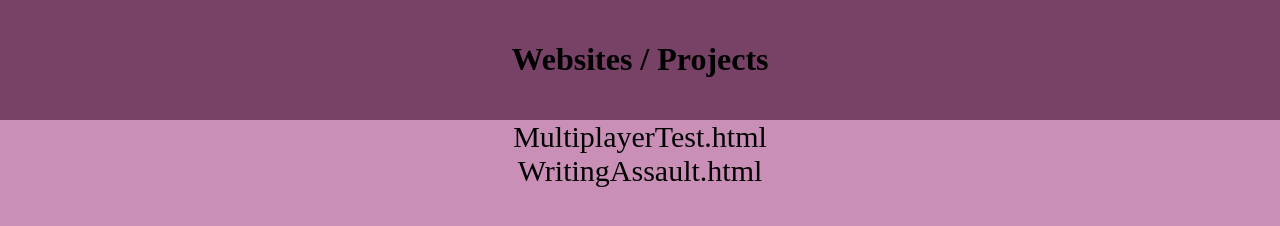
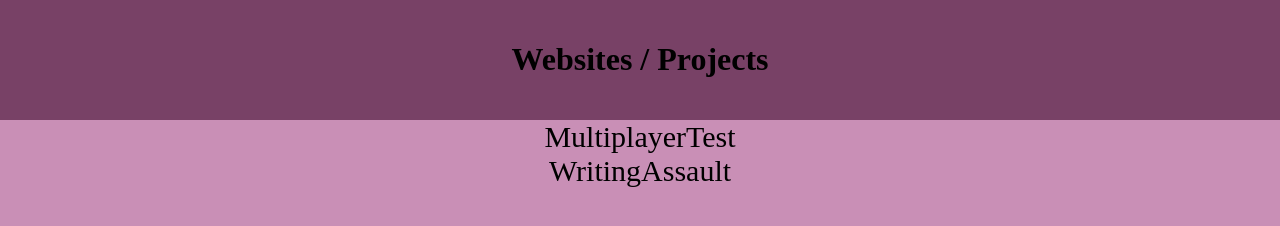
Before and after one commit to ZapsterS/Project0, a plain HTML site: page index.html in a window 1280 px wide. Drawn offline with Linux system fonts and the light colour scheme; a web font is replaced by a local one.

Commit message:
Update index.html

```diff
--- a/index.html
+++ b/index.html
@@ -51,8 +51,8 @@ body{
 	<h1>Websites / Projects</h1>
 </div>
 <center>
-	<p class="sub"><a class="sub" style="font-family: 'supria_sans'; color: black; padding: 10px;" href="MultiplayerTest.html"><span>MultiplayerTest.html</span></a></p>
-	<p class="sub"><a class="sub" style="font-family: 'supria_sans'; color: black; padding: 10px;" href="WritingAssault/"><span>WritingAssault.html</span></a></p>
+	<p class="sub"><a class="sub" style="font-family: 'supria_sans'; color: black; padding: 30px;" href="MultiplayerTest/"><span>MultiplayerTest</span></a></p>
+	<p class="sub"><a class="sub" style="font-family: 'supria_sans'; color: black; padding: 30px;" href="WritingAssault/"><span>WritingAssault</span></a></p>
 </center>
 </body>
 </html>
```
